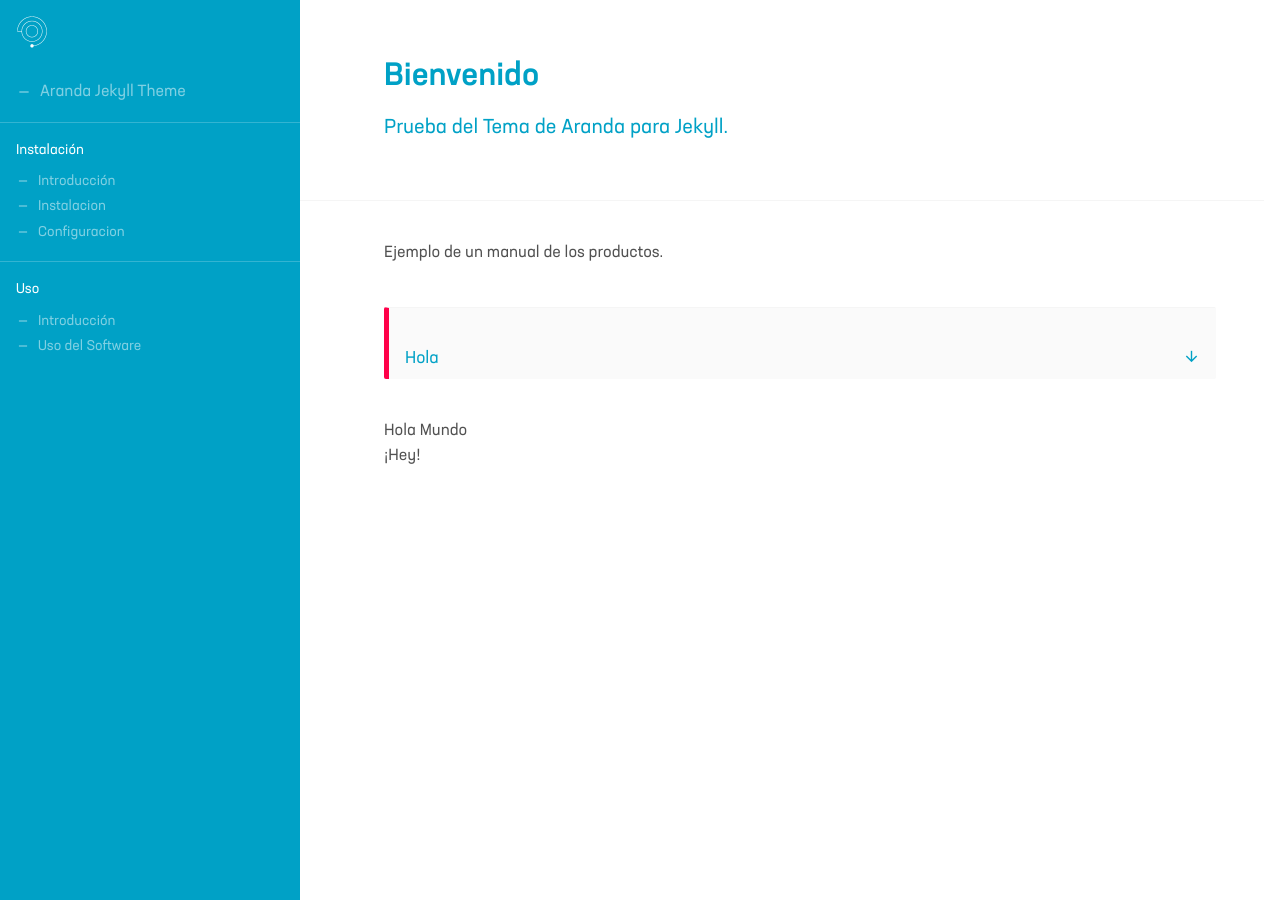
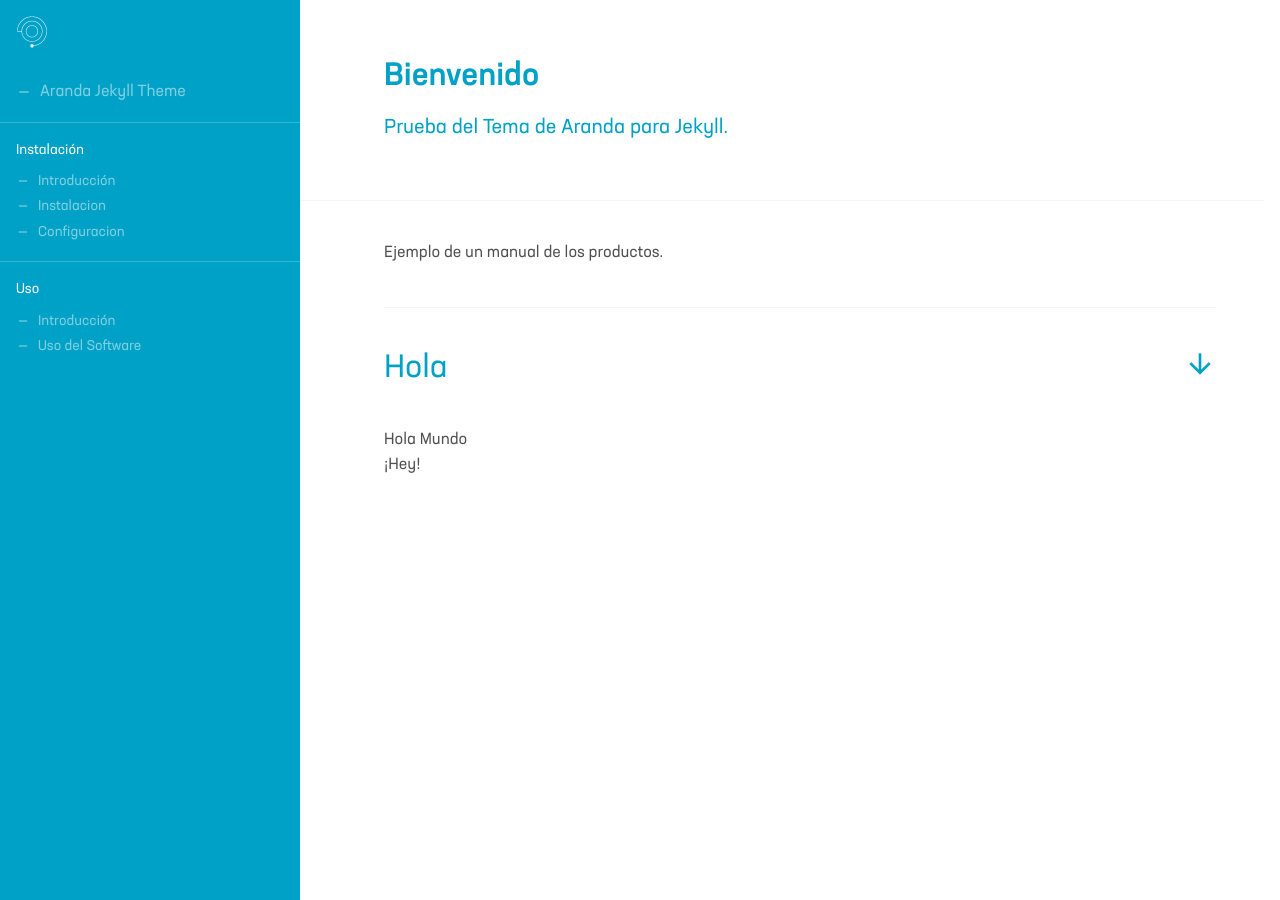
Before and after one commit to aranda-docs/prueba-AVA, a Jekyll site: the page built from docs/index.md, in a window 1280 px wide. Built offline with Jekyll 4.4.1, drawn with Linux system fonts in a browser that asks for light colours.

Commit message:
Update _documentation.scss

```diff
--- a/_sass/components/_documentation.scss
+++ b/_sass/components/_documentation.scss
@@ -10,11 +10,6 @@
       cursor: pointer;
       margin-bottom: $margin_massive;
       transition: margin-bottom $base_timing $base_duration;
-      border-left: 5px solid #ff0049;
-      padding: 10px 16px;
-      background-color: #FAFAFA;
-      border-radius: 2px;
-      font-size: 17px;
     }
     h1:after {
       content: 'arrow_back';
```
